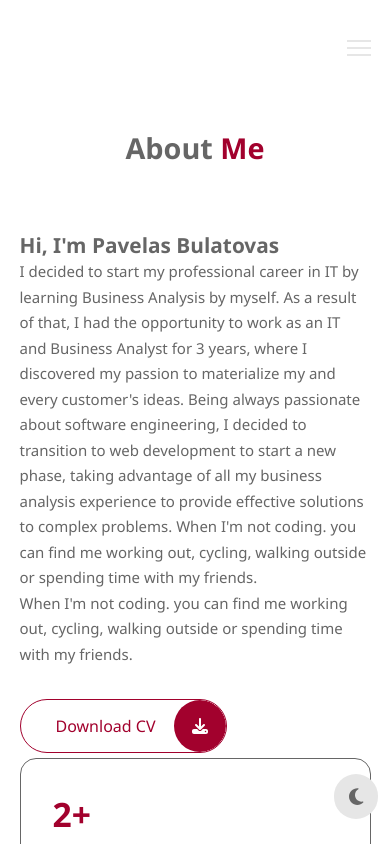
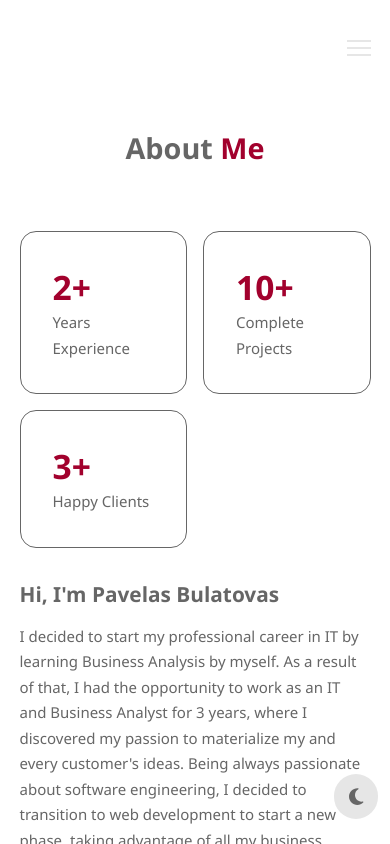
Before and after one commit to paskaeu25/amazing-portfolio, a React (Vite) app: page /about in a window 390 px wide. Shown: the top 844 px of the page. Built offline with nearby package versions, Linux system fonts and the light colour scheme.

Commit message:
finished about page styling

```diff
--- a/src/pages/About/About.css
+++ b/src/pages/About/About.css
@@ -1,3 +1,43 @@
 .About {
   padding-bottom: 0;
 }
+
+.about-container {
+  display: grid;
+  grid-template-columns: 52% auto;
+  gap: 3rem;
+}
+
+.about-left {
+  & p {
+    margin-bottom: 1rem;
+  }
+
+  & h3 {
+    margin-bottom: 1rem;
+  }
+}
+
+.about-right {
+  display: grid;
+  grid-template-columns: repeat(2, 1fr);
+  gap: 2rem;
+}
+
+/* Max-Width: 1024px */
+@media (max-width: 1024px) {
+  .about-container {
+    grid-template-columns: 1fr;
+    gap: 2rem;
+  }
+
+  .about-right {
+    grid-row: 1;
+  }
+}
+/* Max-Width: 600px */
+@media (max-width: 600px) {
+  .about-right {
+    gap: 1rem;
+  }
+}
```
